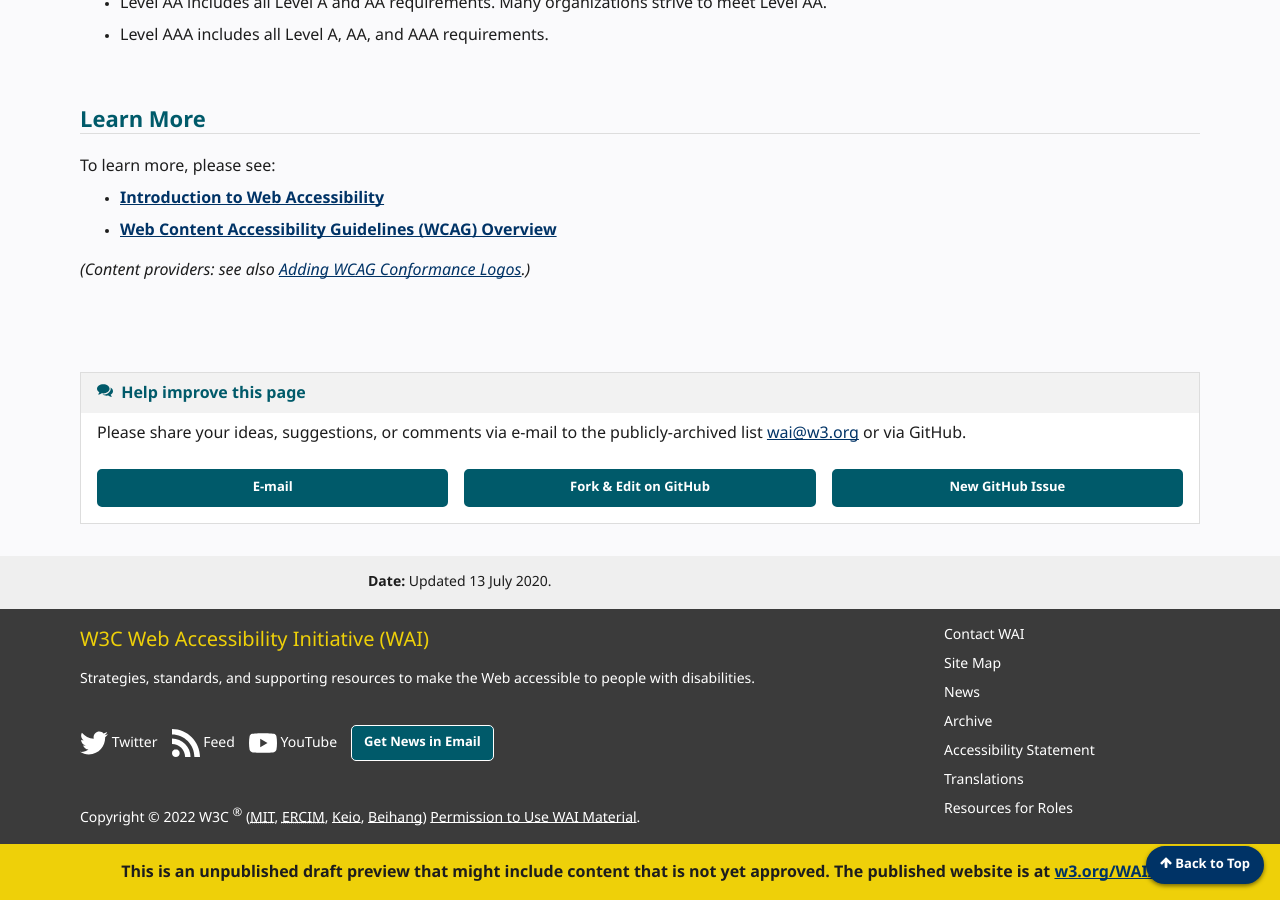
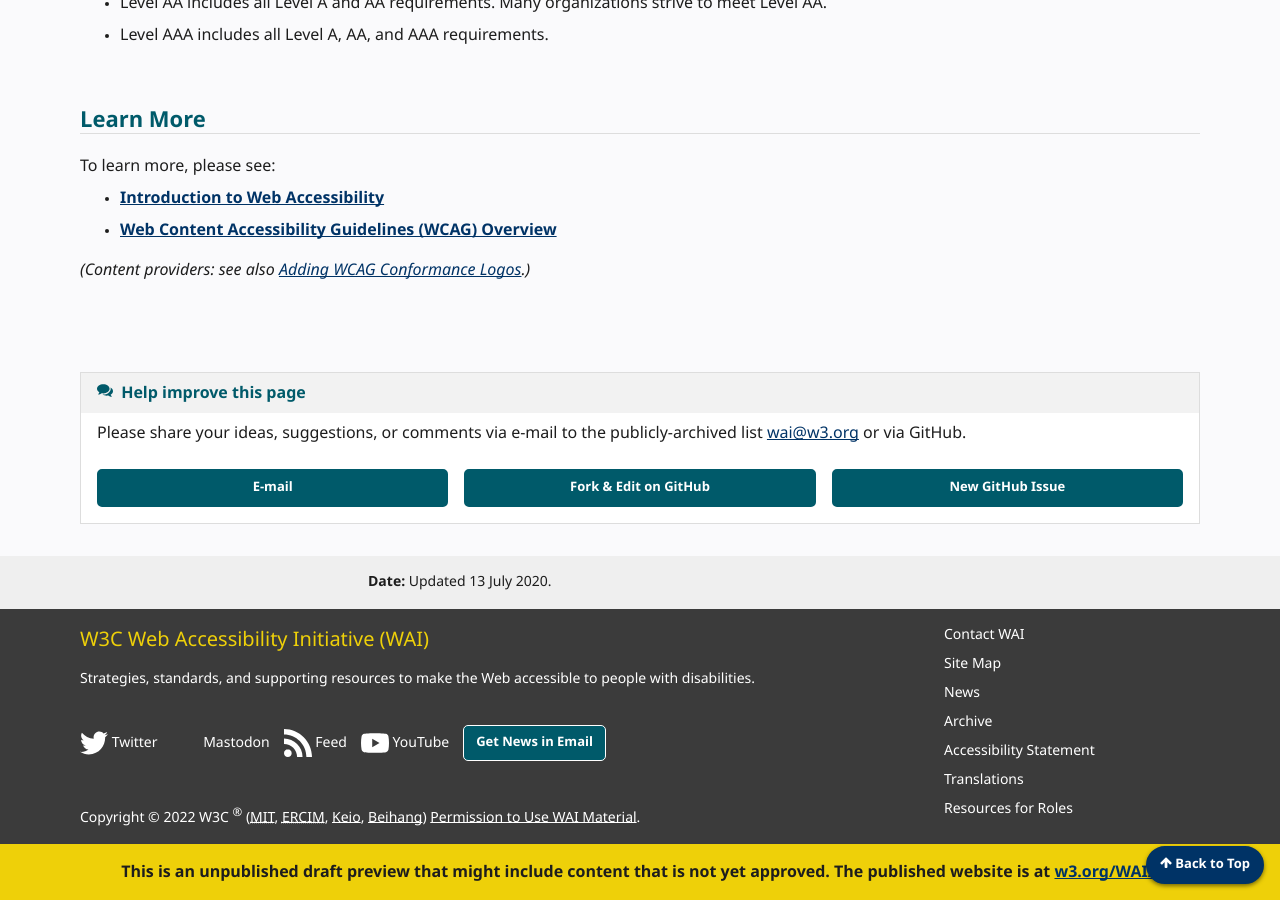
Before and after one commit to w3c/wai-website-theme, a Jekyll site: the page built from content/demo/WCAG2AA-Conformance.md, in a window 1280 px wide and 900 px high, scrolled down 690 px. Built offline with Jekyll 4.4.1, drawn with Linux system fonts in a browser that asks for light colours; cached includes are drawn as plain includes; a script that is not in the unit is left out; comment, search, counter and statistics services are not loaded.

Commit message:
adding mastedon

```diff
--- a/_includes/footer.html
+++ b/_includes/footer.html
@@ -126,7 +126,8 @@
     </div>
     <div class="social" lang="en" dir="auto" translate="no">
       <ul>
-        <li><a href="https://twitter.com/w3c_wai">{%include_cached icon.html name="twitter" %} Twitter</a></li>
+        <li><a href="https://twitter.com/w3c_wai" rel="me">{%include_cached icon.html name="twitter" %} Twitter</a></li>
+        <li><a href="https://w3c.social/@wai" rel="me">{%include_cached icon.html name="mastodon" %} Mastodon</a></li>
         <li><a href="https://www.w3.org/WAI/feed.xml">{%include_cached icon.html name="rss" %} Feed</a></li>
         <li><a href="https://www.youtube.com/channel/UCU6ljj3m1fglIPjSjs2DpRA/playlistsv">{%include_cached icon.html name="youtube" %} YouTube</a></li>
         <li><a href="https://www.w3.org/WAI/news/subscribe/" class="button">Get News in Email</a></li>
```
